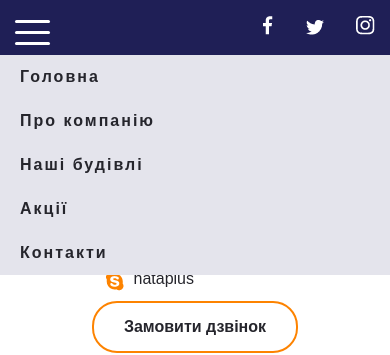
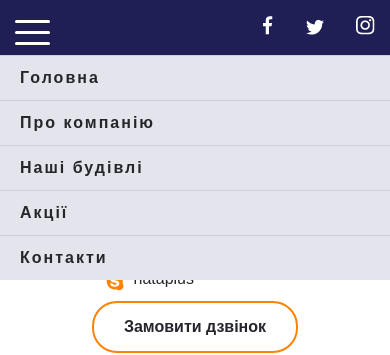
Before and after one commit to Nataliia-Zemlyak/hata-plus, a plain HTML site: page index.html in a window 390 px wide. Both pictures are taken after a click on the element 32 px from the left and 32 px from the top of the page. Shown: the top 355 px of the page. Drawn offline with Linux system fonts and the light colour scheme.

Commit message:
border in menu

```diff
--- a/css/style-rel.css
+++ b/css/style-rel.css
@@ -891,6 +891,7 @@ figure {
     top: 55px;
     background-color: #e4e4ec;
     z-index: 1;
+
 }
 
 .menu a {
@@ -903,8 +904,9 @@ figure {
 
 }
 .menu li {
-    display: flex;
-    flex-direction: column;
+     display: flex;
+     flex-direction: column;
+     border-top: 1px solid #cdcddd;
 }
 .active-burger {
     display: block;
```
